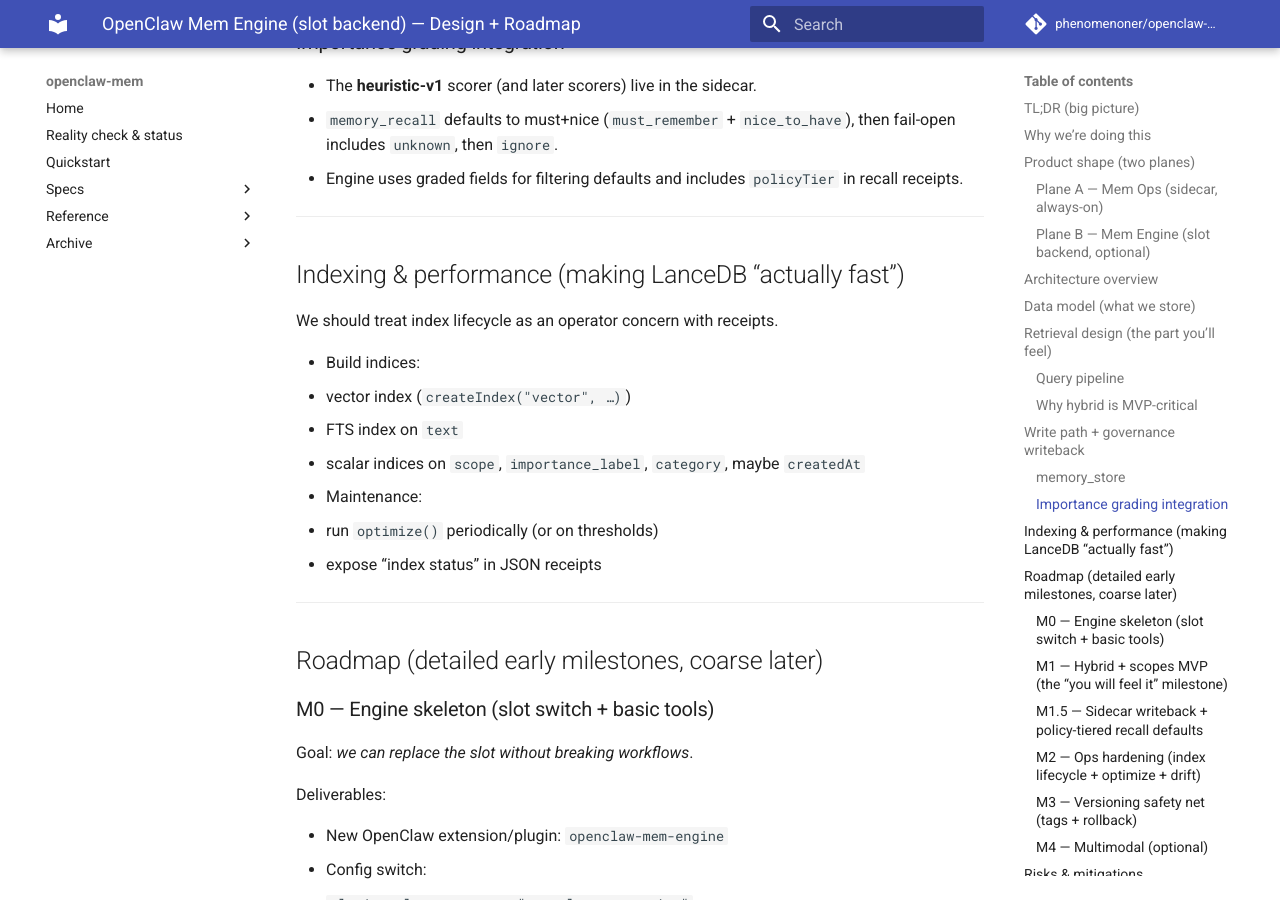
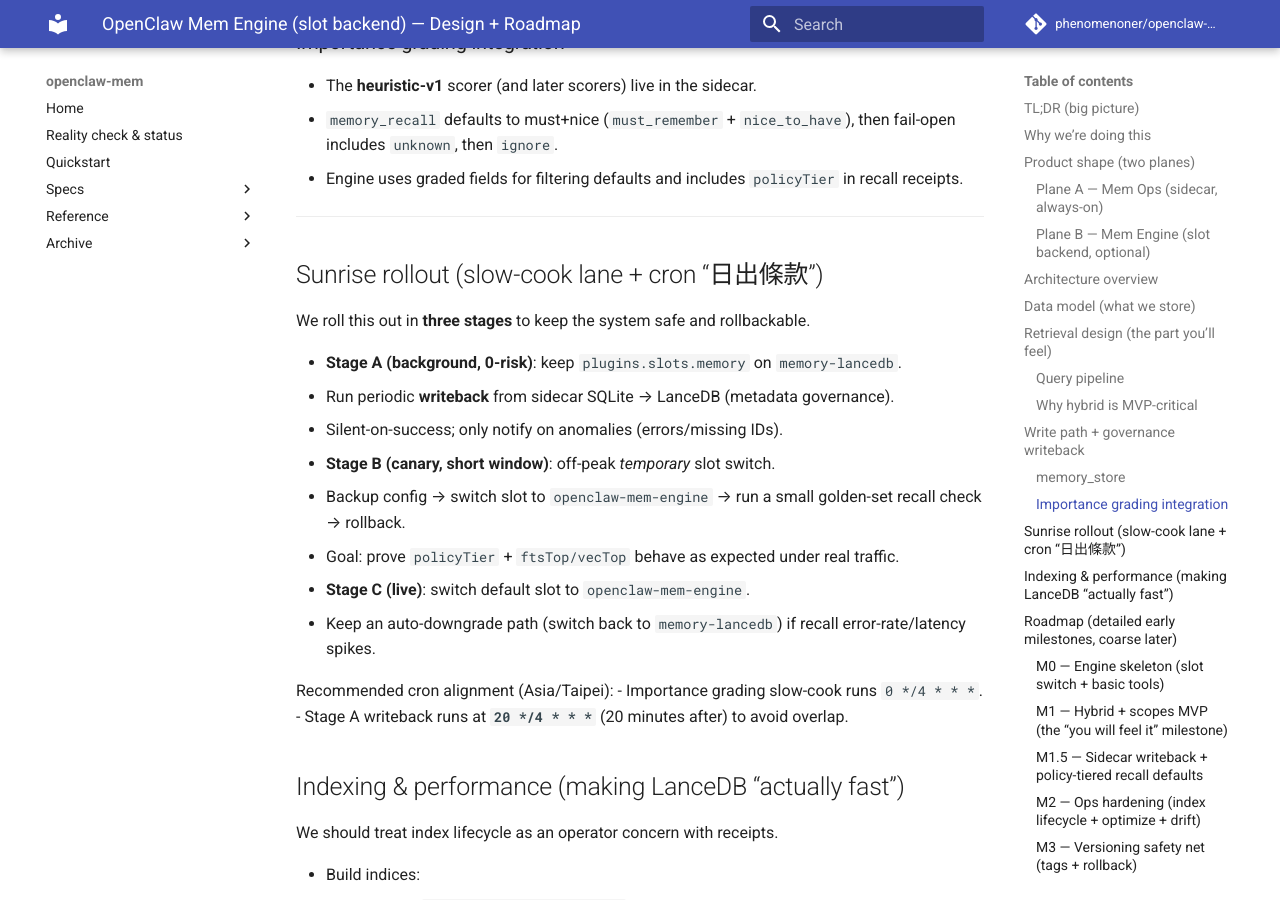
Before and after one commit to phenomenoner/openclaw-mem, an MkDocs documentation site: the page built from docs/mem-engine.md, in a window 1280 px wide and 900 px high, scrolled down 4876 px. Built offline with MkDocs 1.6.1 and Material for MkDocs 9.7.7, drawn with Linux system fonts in a browser that asks for light colours; comment, search, counter and statistics services are not loaded.

Commit message:
docs: add sunrise rollout stages (A/B/C) for mem-engine

```diff
--- a/docs/mem-engine.md
+++ b/docs/mem-engine.md
@@ -190,6 +190,25 @@
 
 ---
 
+## Sunrise rollout (slow-cook lane + cron “日出條款”)
+
+We roll this out in **three stages** to keep the system safe and rollbackable.
+
+- **Stage A (background, 0-risk)**: keep `plugins.slots.memory` on `memory-lancedb`.
+  - Run periodic **writeback** from sidecar SQLite → LanceDB (metadata governance).
+  - Silent-on-success; only notify on anomalies (errors/missing IDs).
+
+- **Stage B (canary, short window)**: off-peak *temporary* slot switch.
+  - Backup config → switch slot to `openclaw-mem-engine` → run a small golden-set recall check → rollback.
+  - Goal: prove `policyTier` + `ftsTop/vecTop` behave as expected under real traffic.
+
+- **Stage C (live)**: switch default slot to `openclaw-mem-engine`.
+  - Keep an auto-downgrade path (switch back to `memory-lancedb`) if recall error-rate/latency spikes.
+
+Recommended cron alignment (Asia/Taipei):
+- Importance grading slow-cook runs `0 */4 * * *`.
+- Stage A writeback runs at **`20 */4 * * *`** (20 minutes after) to avoid overlap.
+
 ## Indexing & performance (making LanceDB “actually fast”)
 
 We should treat index lifecycle as an operator concern with receipts.
```
Also changed, not shown: docs/roadmap.md (+13 -0 lines).
